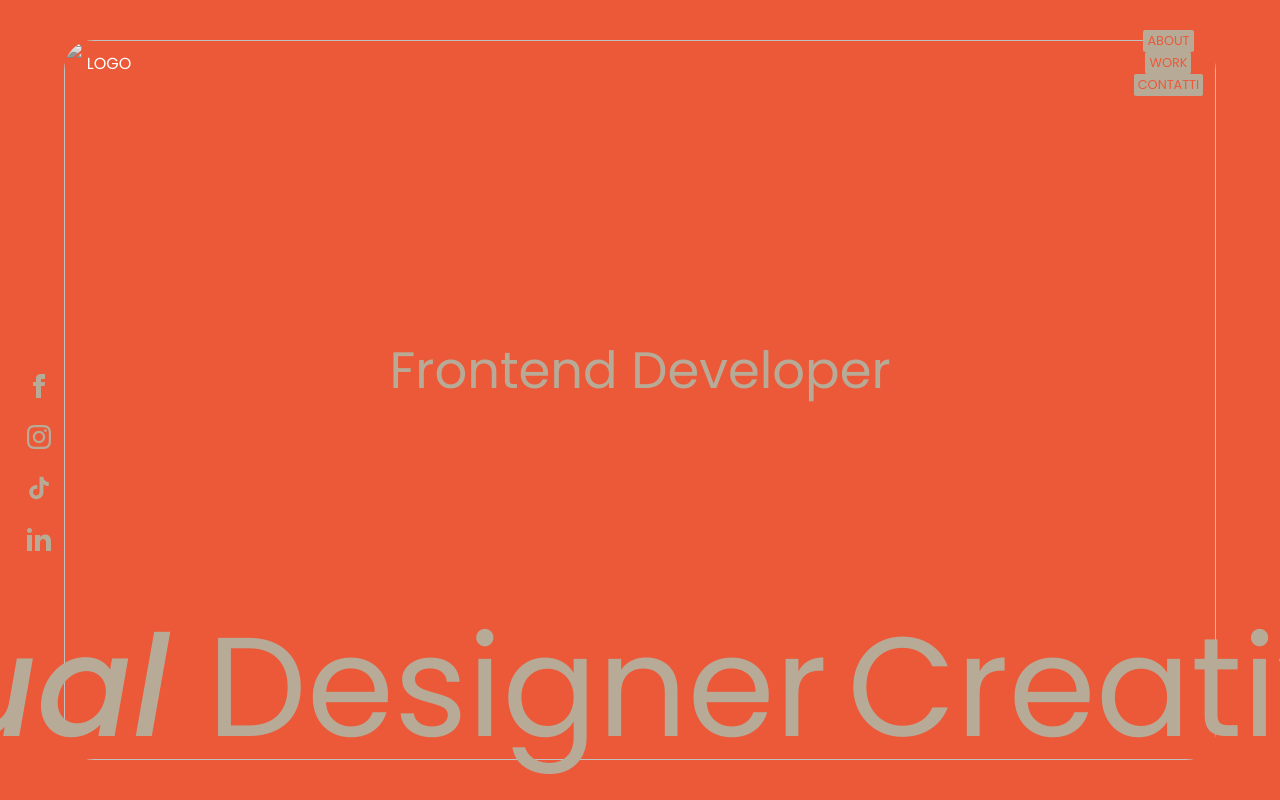
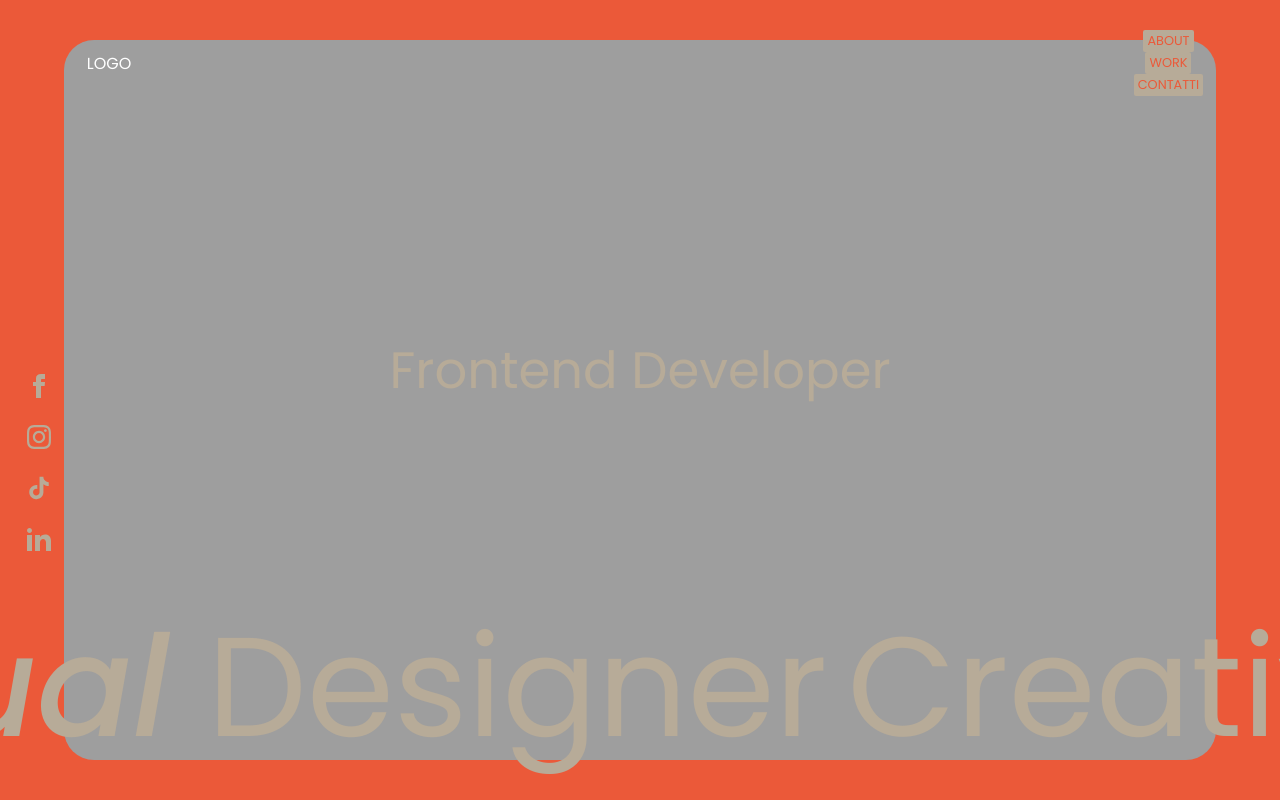
Before and after one commit to PedroCode92/pietro.dev, a plain HTML site: page index.html in a window 1280 px wide. Shown: the top 800 px of the page. Drawn offline with nearby package versions, Linux system fonts and the light colour scheme; the site is published under a folder, as on GitHub Pages, so addresses that start at the root find nothing.

Commit message:
Add files via upload

```diff
--- a/index.html
+++ b/index.html
@@ -31,7 +31,7 @@
 
     <div class="homepage">
       <div class="hero">
-        <img id="landing" src="/media/IMG_4797.jpg" alt="" />
+        <img id="landing" src="media/IMG_4797.jpg" alt="" />
       </div>
       <div class="slider"></div>
       <div class="textArea">
```
